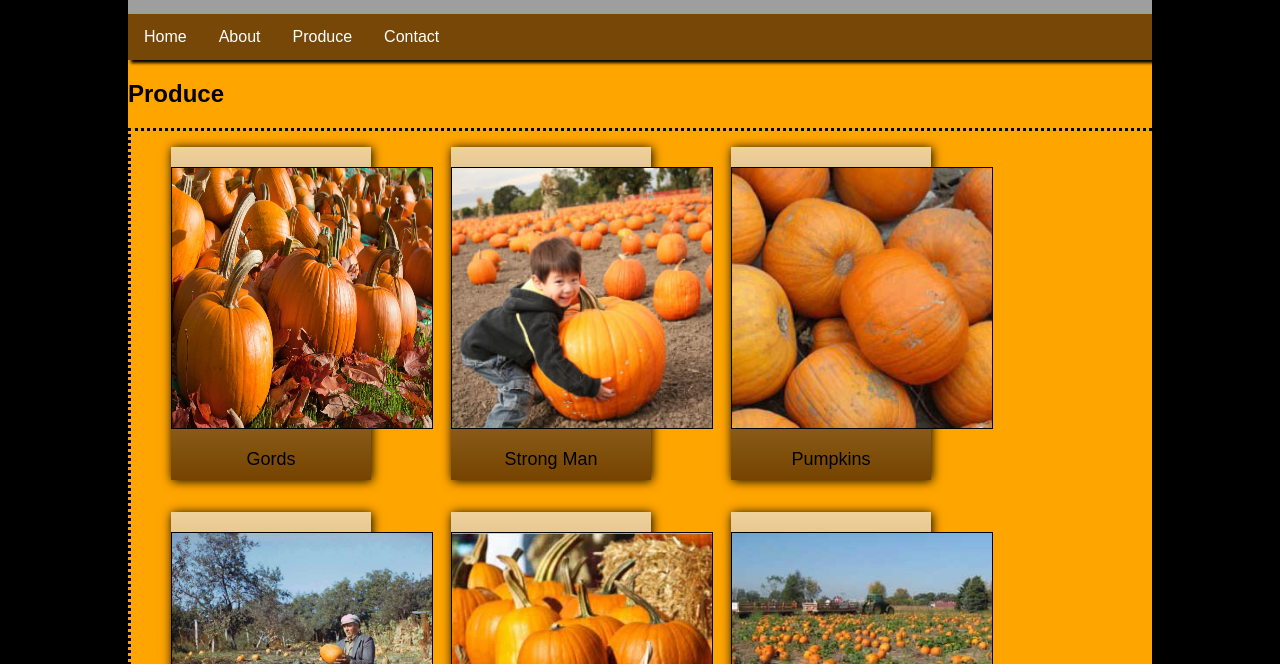
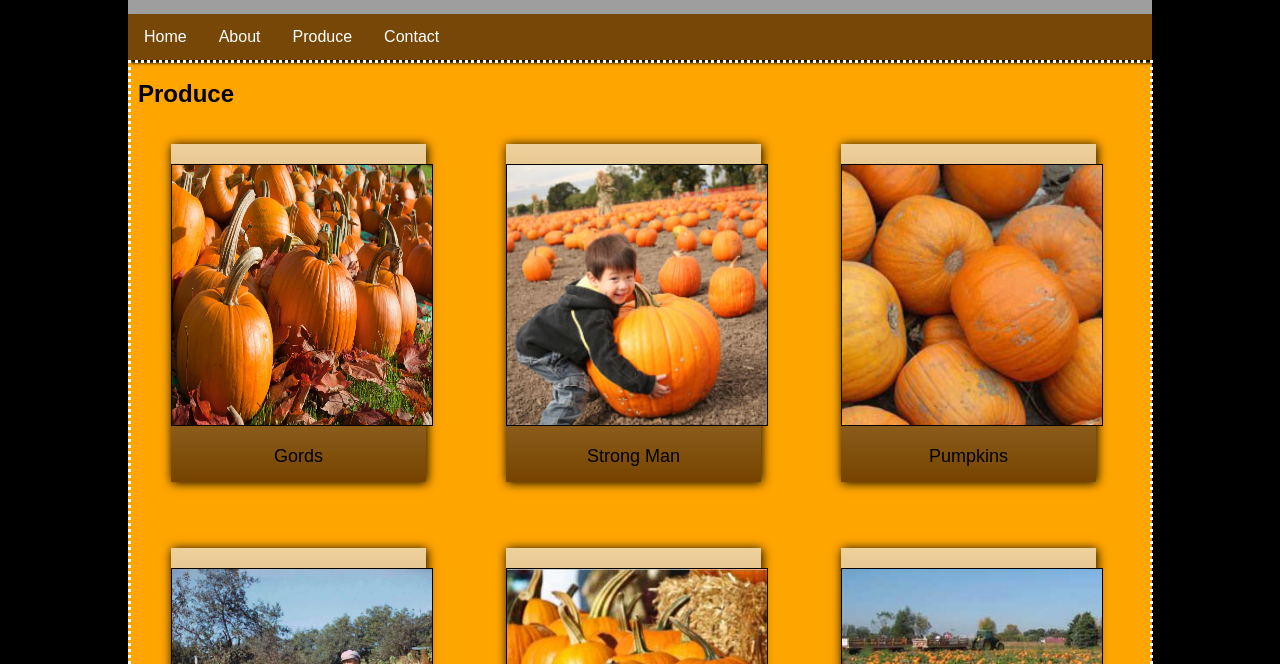
Before and after one commit to Kaderade10/ALC-Web-Development-2018, a plain HTML site: page Small Biz Website /produce.html in a window 1280 px wide. Shown: the part 136-800 px from the top of the page. Drawn offline with Linux system fonts and the light colour scheme; grey boxes are pictures that could not be loaded; a web font is replaced by a local one.

Commit message:
Web Updated

```diff
--- a/Small Biz Website /Style.css
+++ b/Small Biz Website /Style.css
@@ -92,6 +92,7 @@ footer {
 }
 
 /*index.html */
+
 img#home_img{
     width:400px;
     display:block;
@@ -128,30 +129,42 @@ img#about_img{
 h2#h2-about{
     float:left;
     margin-top: 10px;
+    margin-left: 10px;
     margin-bottom:0;
     font-family: 'Lemonada',sans-serif;
+
 
 }
 
 p#p-about{
     float:left;
-    width:44.1%;
+    width:43.36%;
     margin-top: 10px;
+    margin-left:10px;
 }
 
 /* Produce */
 
 div#gallery{
-    width:100%;
-    border:3px dotted black;
+    width:99.5%;
+    border:3px dotted #ffffff;
+}
+
+h2#h2-produce{
+    float:left;
+    margin-top:20px;
+    margin-left:10px;
+    margin-bottom: 20px;
+    padding-right: 920px
 }
 
 figure{
-    width:200px;
+    margin-bottom: 50px;
+    width:255px;
     float:left;
     background-color:#ffce00;
     box-shadow:1px 1px 10px #000000;
-    background: -moz-linear-gradient(#efd19c, #764400); /* For Firefox 3.6 to 15 */
+    background: -moz-linear-gradient(#efd19c, #a5fc00); /* For Firefox 3.6 to 15 */
     background: linear-gradient(#efd19c, #764400); /* Standard syntax */
 }
 
@@ -165,7 +178,7 @@ figure img{
 
 figure figcaption{
     text-align:center;
-    padding-bottom:10px;
+    padding-bottom:15px;
     font-family:fantasy;
     font-size: 18px;
 }
--- a/Small Biz Website /produce.html
+++ b/Small Biz Website /produce.html
@@ -23,7 +23,7 @@
             </nav>
             <div id="content">
 
-                <h2>Produce</h2>
+                <h2 id="h2-produce">Produce</h2>
                 <div id= "gallery">
 
                     <figure>
```
Also changed, not shown: Small Biz Website /about.html (+1 -1 lines), Small Biz Website /index.html (+1 -1 lines).
